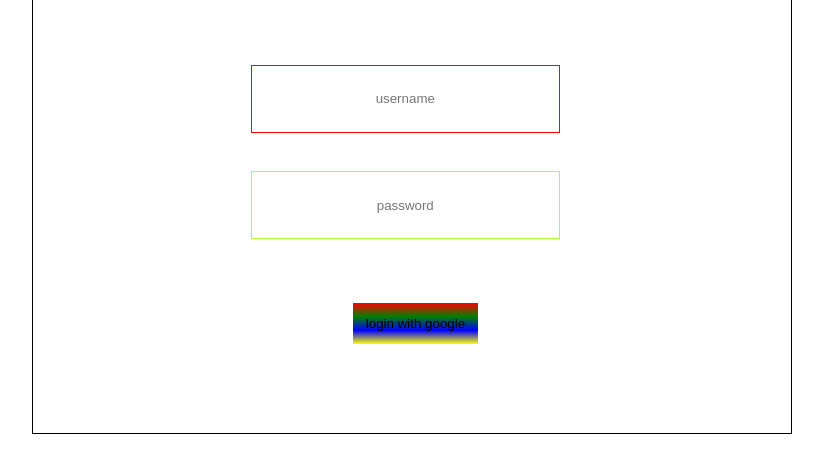
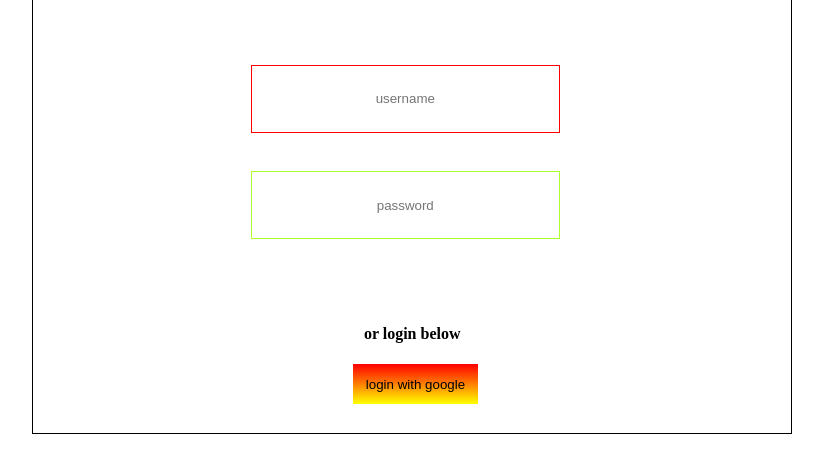
Before and after one commit to kartikey110813/googleLog, a plain HTML site: page index.html in a window 1280 px wide. Shown: the part 88-560 px from the top of the page, without its empty margins (232-1055 px from the left). Drawn offline with Linux system fonts and the light colour scheme.

Commit message:
modified files

```diff
--- a/index.html
+++ b/index.html
@@ -21,6 +21,8 @@
     <div>
 <input class="password" placeholder="password">
     </div>
+
+    <h4 style="text-align: center;">or login below</h4>
 
 <button class="btngoogle" onclick="loginMe()">login with google</button>
     </div>
--- a/style.css
+++ b/style.css
@@ -28,5 +28,5 @@
     margin-left: 25vw;
     padding: 1vw;
     border: none;
-    background: linear-gradient(red,green,blue,yellow);
+    background: linear-gradient(red,yellow);
 }
```
